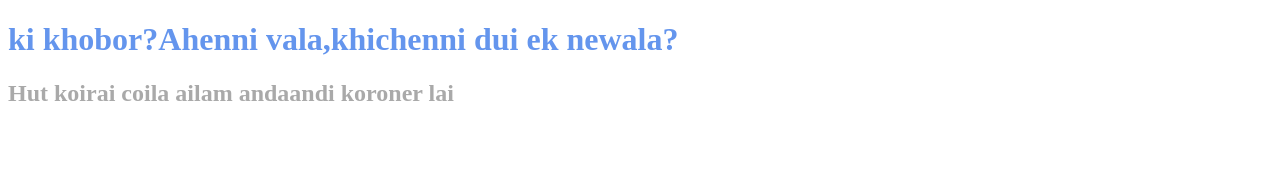
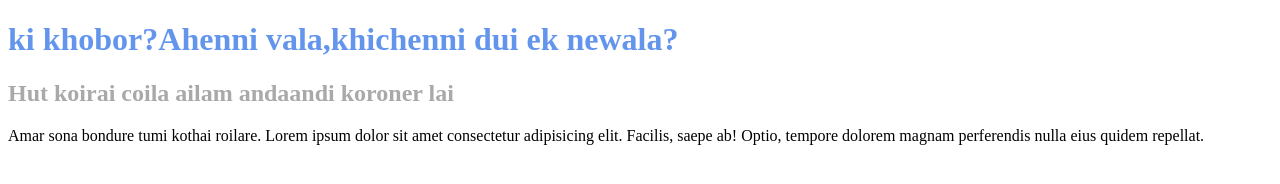
Before and after one commit to TarekAziz01/ki-khobor, a plain HTML site: page index.html in a window 1280 px wide. Drawn offline with Linux system fonts and the light colour scheme.

Commit message:
sonabondu is comming

```diff
--- a/index.html
+++ b/index.html
@@ -10,5 +10,6 @@
 <body>
     <h1>ki khobor?Ahenni vala,khichenni dui ek newala?</h1>
     <h2>Hut koirai coila ailam andaandi koroner lai </h2>
+    <p>Amar sona bondure tumi kothai roilare. Lorem ipsum dolor sit amet consectetur adipisicing elit. Facilis, saepe ab! Optio, tempore dolorem magnam perferendis nulla eius quidem repellat.</p>
 </body>
 </html>
```
